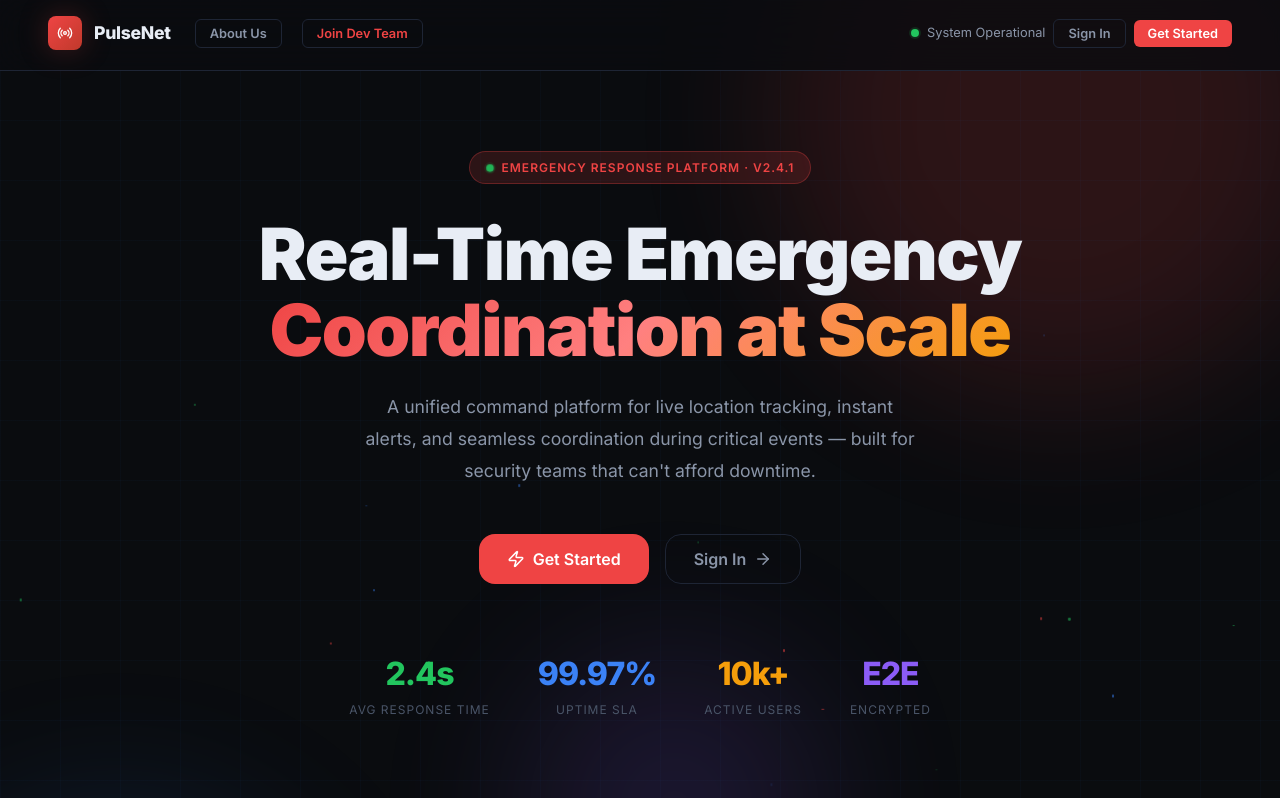
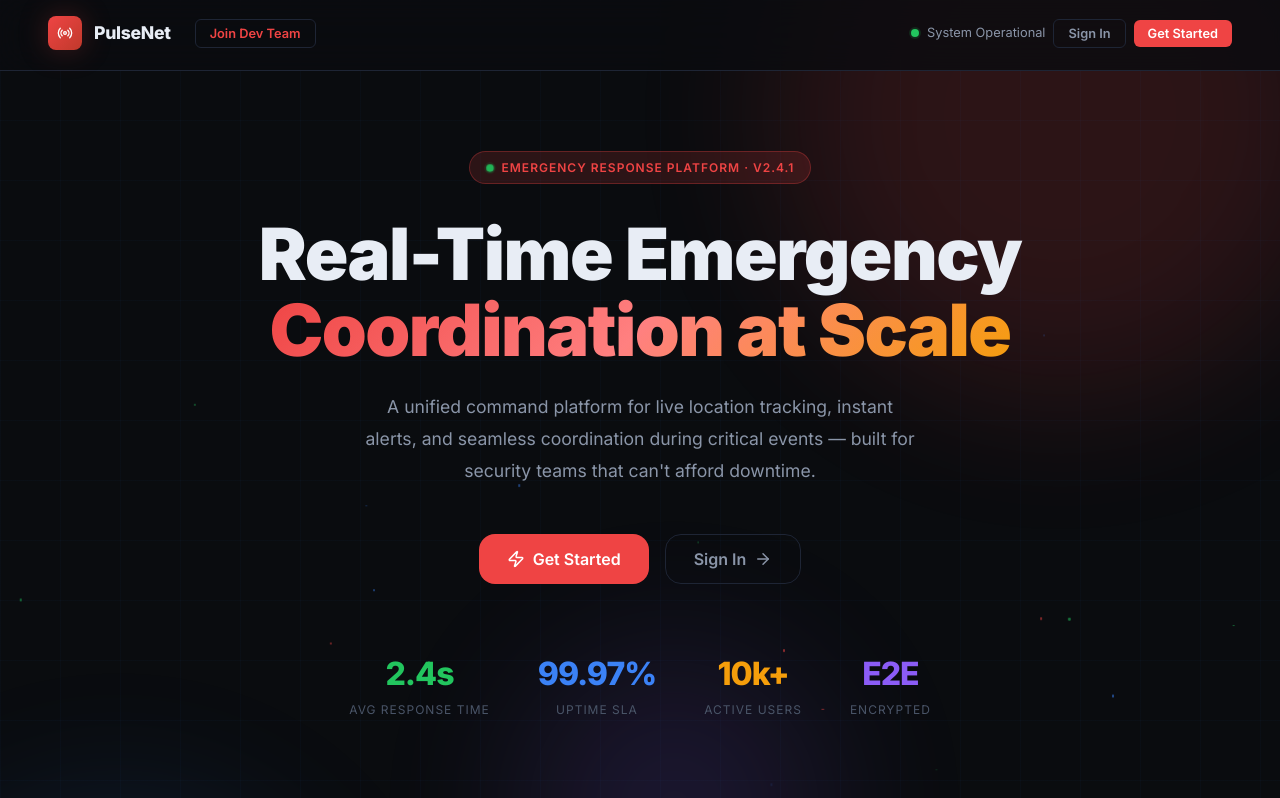
Before and after one commit to radamourya7/PulseNet-Real-Time-Emergency-Coordination-Platform, a React (Vite) app: page / in a window 1280 px wide. Shown: the top 798 px of the page. Built offline with nearby package versions, Linux system fonts and the light colour scheme.

Commit message:
refactor: remove About Us button from navbar to simplify UI

```diff
--- a/src/pages/LandingPage.jsx
+++ b/src/pages/LandingPage.jsx
@@ -66,14 +66,7 @@ export default function LandingPage() {
                     </div>
                     <button
                         className="btn btn-ghost btn-sm hide-mobile"
-                        style={{ marginLeft: '12px' }}
-                        onClick={() => navigate('/about')}
-                    >
-                        About Us
-                    </button>
-                    <button
-                        className="btn btn-ghost btn-sm hide-mobile"
-                        style={{ marginLeft: '8px', color: 'var(--accent-red)' }}
+                        style={{ marginLeft: '12px', color: 'var(--accent-red)' }}
                         onClick={() => navigate('/join-dev')}
                     >
                         Join Dev Team
```
